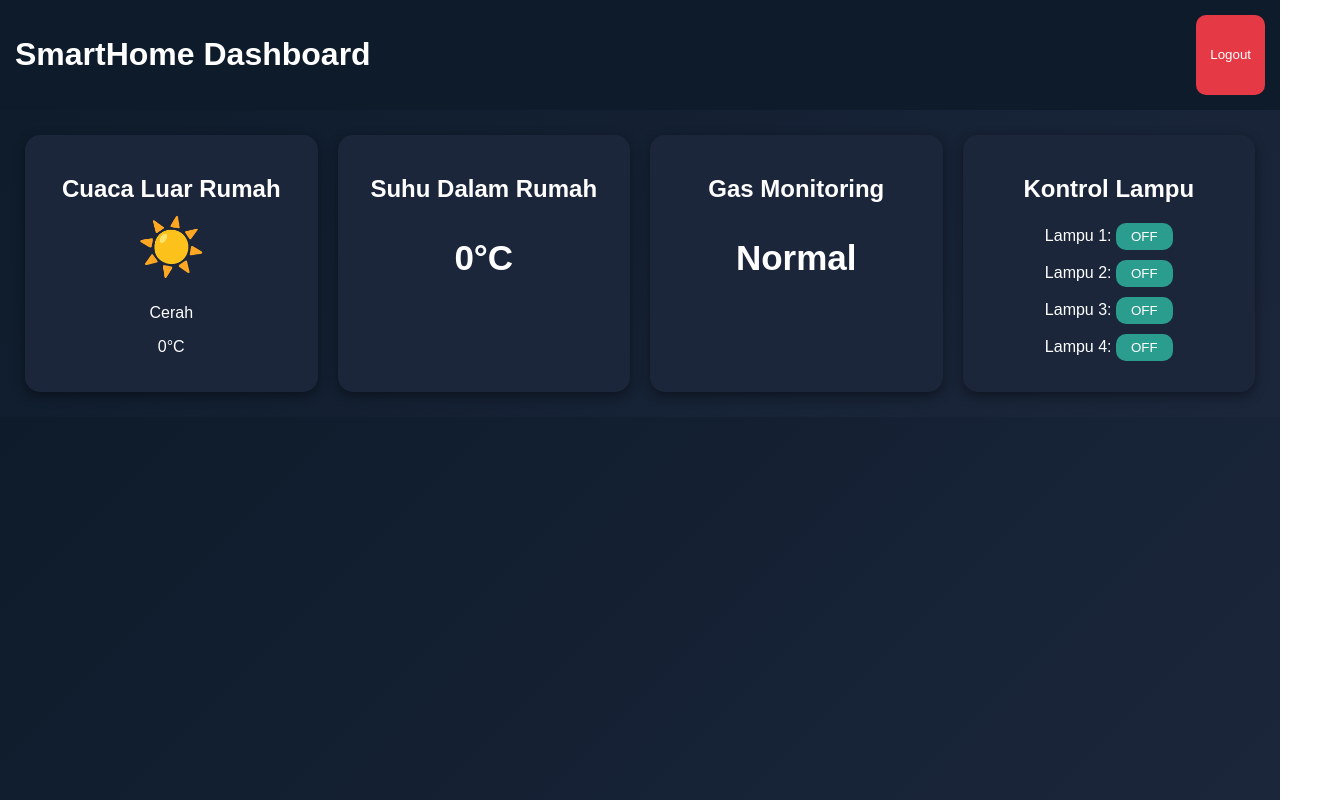
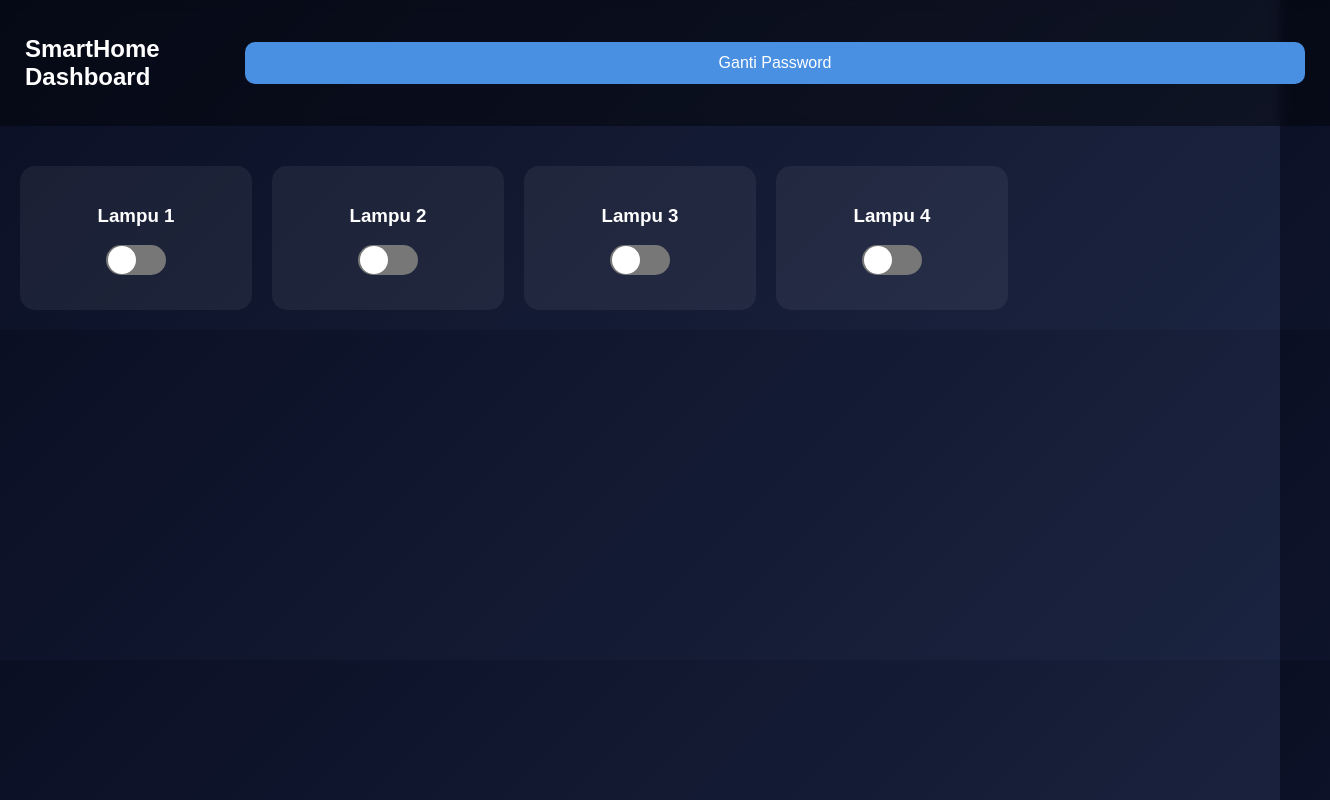
Before and after one commit to ryzengg17-gt/SmartHome-Automation, a website: page index.html in a window 1280 px wide. Shown: the whole page, 1330 px wide, since content can reach past the window. Drawn offline with Linux system fonts and the light colour scheme.

Commit message:
Add files via upload

```diff
--- a/index.html
+++ b/index.html
@@ -1,68 +1,65 @@
 <!DOCTYPE html>
-<html lang="en">
+<html>
 <head>
-    <meta charset="UTF-8">
-    <meta name="viewport" content="width=device-width, initial-scale=1.0">
     <title>SmartHome Dashboard</title>
     <link rel="stylesheet" href="style.css">
 </head>
 <body>
 
-<header class="topbar">
-    <h1>SmartHome Dashboard</h1>
-    <button class="logout-btn" onclick="logout()">Logout</button>
-</header>
+<div class="topbar">
+    <h2>SmartHome Dashboard</h2>
+    <button class="btn" onclick="openPopup()">Ganti Password</button>
+</div>
 
-<div class="container fade-in">
+<div class="dashboard-container">
 
-    <!-- Cuaca -->
-    <div class="card weather-card">
-        <h2>Cuaca Luar Rumah</h2>
-        <div id="weatherIcon" class="weather-icon">☁️</div>
-        <p id="weatherStatus">Menunggu data...</p>
-        <p id="weatherTemp">0°C</p>
-    </div>
+    <div class="cards">
 
-    <!-- Suhu Dalam -->
-    <div class="card">
-        <h2>Suhu Dalam Rumah</h2>
-        <p id="indoorTemp" class="big-number">0°C</p>
-    </div>
-
-    <!-- Gas -->
-    <div class="card">
-        <h2>Gas Monitoring</h2>
-        <p id="gasStatus" class="big-number">Normal</p>
-    </div>
-
-    <!-- Lampu -->
-    <div class="card">
-        <h2>Kontrol Lampu</h2>
-
-        <div class="lamp">
-            Lampu 1:
-            <button class="lamp-btn" onclick="toggleLamp(1)" id="lamp1">OFF</button>
+        <div class="card">
+            <h3>Lampu 1</h3>
+            <div class="switch" onclick="toggleLamp('lamp1')" id="lamp1">
+                <div class="switch-circle"></div>
+            </div>
         </div>
 
-        <div class="lamp">
-            Lampu 2:
-            <button class="lamp-btn" onclick="toggleLamp(2)" id="lamp2">OFF</button>
+        <div class="card">
+            <h3>Lampu 2</h3>
+            <div class="switch" onclick="toggleLamp('lamp2')" id="lamp2">
+                <div class="switch-circle"></div>
+            </div>
         </div>
 
-        <div class="lamp">
-            Lampu 3:
-            <button class="lamp-btn" onclick="toggleLamp(3)" id="lamp3">OFF</button>
+        <div class="card">
+            <h3>Lampu 3</h3>
+            <div class="switch" onclick="toggleLamp('lamp3')" id="lamp3">
+                <div class="switch-circle"></div>
+            </div>
         </div>
 
-        <div class="lamp">
-            Lampu 4:
-            <button class="lamp-btn" onclick="toggleLamp(4)" id="lamp4">OFF</button>
+        <div class="card">
+            <h3>Lampu 4</h3>
+            <div class="switch" onclick="toggleLamp('lamp4')" id="lamp4">
+                <div class="switch-circle"></div>
+            </div>
         </div>
 
     </div>
+</div>
 
+<!-- Popup Ganti Password -->
+<div class="popup" id="popup">
+    <div class="box">
+        <h3>Ganti Username & Password</h3>
+
+        <input id="newUser" class="input" placeholder="Username baru"><br><br>
+        <input id="newPass" class="input" type="password" placeholder="Password baru"><br><br>
+
+        <button class="btn" onclick="saveNewLogin()">Simpan</button>
+        <button class="btn" style="background:#999;margin-top:10px" onclick="closePopup()">Batal</button>
+    </div>
 </div>
 
 <script src="script.js"></script>
+
 </body>
 </html>
--- a/script.js
+++ b/script.js
@@ -1,53 +1,45 @@
-/* ===== LOGIN SYSTEM ===== */
+// ========== LOGIN SYSTEM ==========
+let defaultUser = localStorage.getItem("user") || "admin";
+let defaultPass = localStorage.getItem("pass") || "12345";
+
 function login() {
-    let user = document.getElementById("username").value;
-    let pass = document.getElementById("password").value;
+    let u = document.getElementById("username").value;
+    let p = document.getElementById("password").value;
 
-    if (user === "admin" && pass === "12345") {
-        window.location.href = "index.html";
+    if (u === defaultUser && p === defaultPass) {
+        window.location.href = "dashboard.html";
     } else {
-        alert("Username atau Password salah!");
+        alert("Username atau password salah!");
     }
 }
 
-function logout() {
-    window.location.href = "login.html";
+// ========== LAMPU ON/OFF ==========
+function toggleLamp(id) {
+    let sw = document.getElementById(id);
+    sw.classList.toggle("on");
 }
 
-/* ===== LAMPU ===== */
-function toggleLamp(id) {
-    let btn = document.getElementById("lamp" + id);
-
-    if (btn.classList.contains("on")) {
-        btn.classList.remove("on");
-        btn.innerText = "OFF";
-    } else {
-        btn.classList.add("on");
-        btn.innerText = "ON";
-    }
+// ========== POPUP GANTI PASSWORD ==========
+function openPopup() {
+    document.getElementById("popup").style.display = "flex";
 }
 
-/* ===== CUACA (DEMO SAAT BELUM ADA SENSOR) ===== */
-function updateWeather(status) {
-    const icon = document.getElementById("weatherIcon");
-    const text = document.getElementById("weatherStatus");
-
-    if (!icon || !text) return;
-
-    if (status === "rain") {
-        icon.innerHTML = "🌧️";
-        text.innerText = "Hujan";
-    } else if (status === "sun") {
-        icon.innerHTML = "☀️";
-        text.innerText = "Cerah";
-    } else if (status === "cloud") {
-        icon.innerHTML = "☁️";
-        text.innerText = "Mendung";
-    }
+function closePopup() {
+    document.getElementById("popup").style.display = "none";
 }
 
-// contoh animasi demo
-setInterval(() => {
-    let w = ["rain", "sun", "cloud"];
-    updateWeather(w[Math.floor(Math.random()*3)]);
-}, 5000);
+function saveNewLogin() {
+    let newU = document.getElementById("newUser").value;
+    let newP = document.getElementById("newPass").value;
+
+    if (newU === "" || newP === "") {
+        alert("Tidak boleh kosong!");
+        return;
+    }
+
+    localStorage.setItem("user", newU);
+    localStorage.setItem("pass", newP);
+
+    alert("Login berhasil diperbarui!");
+    closePopup();
+}
--- a/style.css
+++ b/style.css
@@ -1,134 +1,157 @@
-/* ===== GLOBAL ===== */
+/* ========== GLOBAL ========== */
 body {
-    font-family: "Poppins", sans-serif;
     margin: 0;
-    background: linear-gradient(135deg, #0d1b2a, #1b263b);
+    font-family: 'Poppins', sans-serif;
+    background: linear-gradient(135deg, #0A0F24, #1B2440);
     color: white;
+    overflow-x: hidden;
 }
 
-/* Animasi Fade */
-.fade-in {
-    animation: fadeIn 0.8s ease;
-}
-@keyframes fadeIn {
-    from { opacity: 0; transform: translateY(15px); }
-    to { opacity: 1; transform: translateY(0); }
-}
-
-/* ===== LOGIN PAGE ===== */
-.login-body {
+.center {
     display: flex;
     justify-content: center;
     align-items: center;
     height: 100vh;
 }
 
-.login-container {
-    background: #1b263b;
+/* ===== Login Container ===== */
+.login-box {
+    width: 350px;
+    background: rgba(255,255,255,0.05);
+    backdrop-filter: blur(10px);
     padding: 30px;
     border-radius: 15px;
-    width: 320px;
-    text-align: center;
-    box-shadow: 0 4px 20px rgba(0,0,0,0.5);
+    box-shadow: 0px 0px 25px rgba(0,0,0,0.5);
+    animation: fadeIn 1s ease;
 }
 
-.login-title {
+.login-box h2 {
+    text-align: center;
     margin-bottom: 20px;
+    letter-spacing: 1px;
 }
 
-.login-box input {
-    width: 100%;
-    padding: 10px;
-    margin: 8px 0;
-    border: none;
-    border-radius: 8px;
+.input-group {
+    margin-bottom: 15px;
 }
 
-.login-btn {
+.input-group input {
     width: 100%;
-    padding: 10px;
-    margin-top: 15px;
+    padding: 12px;
+    border-radius: 10px;
+    border: none;
+    outline: none;
+    background: rgba(255,255,255,0.15);
+    color: white;
+    font-size: 15px;
+}
+
+.btn {
+    width: 100%;
+    padding: 12px;
+    background: #4A90E2;
     border: none;
     border-radius: 10px;
-    background: #00a8e8;
     color: white;
+    cursor: pointer;
     font-size: 16px;
+    transition: 0.3s;
+}
+
+.btn:hover {
+    background: #357ABD;
+}
+
+/* DASHBOARD */
+.topbar {
+    width: 100%;
+    padding: 15px 25px;
+    background: rgba(0,0,0,0.4);
+    backdrop-filter: blur(6px);
+    display: flex;
+    justify-content: space-between;
+    align-items: center;
+}
+
+.dashboard-container {
+    padding: 20px;
+}
+
+.cards {
+    display: grid;
+    grid-template-columns: repeat(auto-fill, minmax(230px,1fr));
+    gap: 20px;
+    margin-top: 20px;
+}
+
+.card {
+    background: rgba(255,255,255,0.06);
+    padding: 20px;
+    border-radius: 15px;
+    text-align: center;
+    transition: 0.3s;
+    animation: pop 0.6s ease;
+}
+
+.card:hover {
+    transform: translateY(-5px);
+}
+
+/* Switch Lampu */
+.switch {
+    width: 60px;
+    height: 30px;
+    background: #777;
+    border-radius: 25px;
+    position: relative;
+    margin: 15px auto;
     cursor: pointer;
 }
 
-.login-btn:hover {
-    background: #0077b6;
+.switch-circle {
+    width: 28px;
+    height: 28px;
+    background: white;
+    border-radius: 50%;
+    position: absolute;
+    top: 1px;
+    left: 2px;
+    transition: 0.3s;
 }
 
-.login-footer {
-    margin-top: 15px;
-    font-size: 12px;
-    opacity: 0.7;
+.switch.on {
+    background: #4A90E2;
 }
 
-/* ===== DASHBOARD ===== */
-.topbar {
-    padding: 15px;
-    background: #0d1b2a;
-    display: flex;
-    justify-content: space-between;
+.switch.on .switch-circle {
+    transform: translateX(30px);
 }
 
-.logout-btn {
-    background: #e63946;
-    border: none;
-    padding: 8px 14px;
-    border-radius: 10px;
-    color: white;
-    cursor: pointer;
+/* Animasi */
+@keyframes fadeIn {
+    from { opacity: 0; transform: translateY(20px);}
+    to { opacity: 1; transform: translateY(0);}
 }
 
-.container {
-    display: grid;
-    grid-template-columns: repeat(auto-fit, minmax(230px, 1fr));
-    gap: 20px;
-    padding: 25px;
+@keyframes pop {
+    from { opacity: 0; transform: scale(0.9);}
+    to { opacity: 1; transform: scale(1);}
 }
 
-.card {
-    background: #1b263b;
+/* Popup Change Password */
+.popup {
+    position: fixed;
+    top:0; left:0;
+    width:100%; height:100%;
+    display:none;
+    justify-content:center;
+    align-items:center;
+    background: rgba(0,0,0,0.6);
+}
+
+.popup .box {
+    width: 350px;
+    background: #1C2235;
     padding: 20px;
     border-radius: 15px;
-    box-shadow: 0 4px 12px rgba(0,0,0,0.4);
-    text-align: center;
 }
-
-.big-number {
-    font-size: 35px;
-    font-weight: bold;
-}
-
-/* Weather Icon */
-.weather-icon {
-    font-size: 55px;
-    margin: 10px 0;
-    animation: float 2s infinite ease-in-out;
-}
-
-@keyframes float {
-    0%, 100% { transform: translateY(0); }
-    50% { transform: translateY(-8px); }
-}
-
-/* Lamp Control */
-.lamp {
-    margin: 10px 0;
-}
-
-.lamp-btn {
-    padding: 6px 15px;
-    border: none;
-    border-radius: 10px;
-    cursor: pointer;
-    background: #2a9d8f;
-    color: white;
-}
-
-.lamp-btn.on {
-    background: #06d6a0;
-}
```
Also changed, not shown: login.html (+12 -8 lines).
